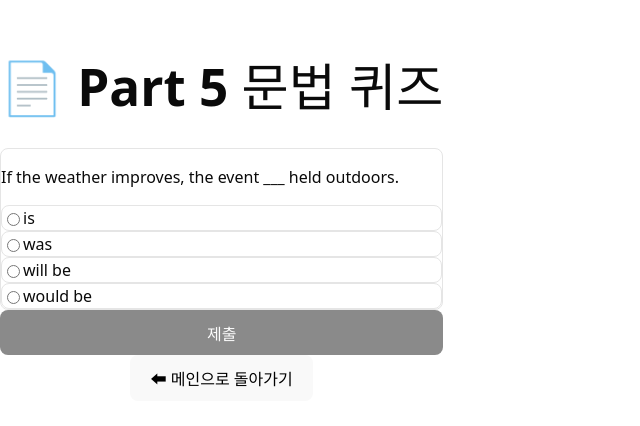
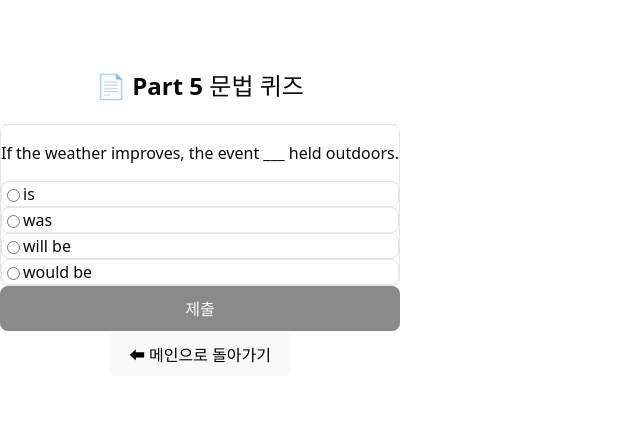
Before and after one commit to ryongD/toeic_quiz, a React (Vite) app: page /part5 in a window 1280 px wide. Shown: the part 188-614 px from the top of the page, without its empty margins (0-640 px from the left). Built offline with nearby package versions, Linux system fonts and the light colour scheme.

Commit message:
형식변화

```diff
--- a/src/pages/part5.tsx
+++ b/src/pages/part5.tsx
@@ -30,7 +30,7 @@ export default function Part5QuizPage() {
   return (
     <div className="min-h-screen bg-white p-4 flex flex-col items-center justify-center">
       <div className="max-w-xl w-full bg-gray-50 p-6 rounded-xl shadow-md">
-        <h1 className="text-xl font-bold text-gray-800 mb-4">📄 Part 5 문법 퀴즈</h1>
+        <h2 className="text-xl font-bold text-gray-800 mb-4 text-center">📄 Part 5 문법 퀴즈</h2>
 
         <div className="bg-white p-4 rounded-md border border-gray-300 mb-4">
           <p className="text-base sm:text-lg font-semibold text-gray-800 mb-4">
```
